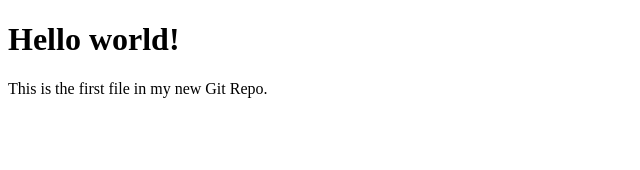
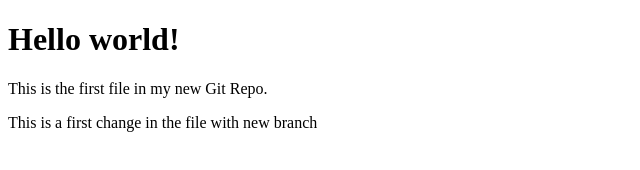
Before and after one commit to muchsinfiles/hello-world, a plain HTML site: page index.html in a window 1280 px wide. Shown: the whole page, without its empty margins (0-640 px from the left). Drawn offline with Linux system fonts and the light colour scheme.

Commit message:
first commit for index.html with edit-page branch

```diff
--- a/index.html
+++ b/index.html
@@ -6,5 +6,6 @@
     <body>
     <h1>Hello world!</h1>
     <p>This is the first file in my new Git Repo.</p>
+    <p>This is a first change in the file with new branch</p>
     </body>
 </html>
```
